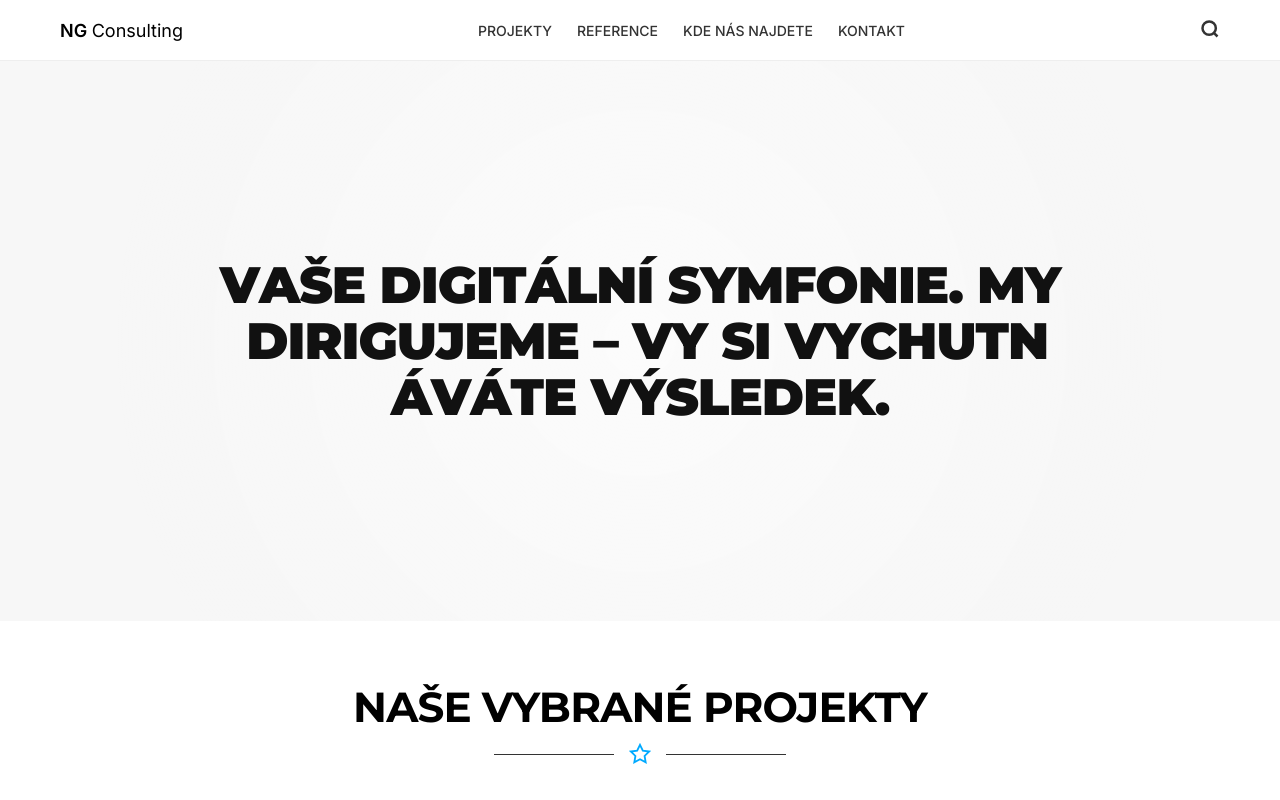
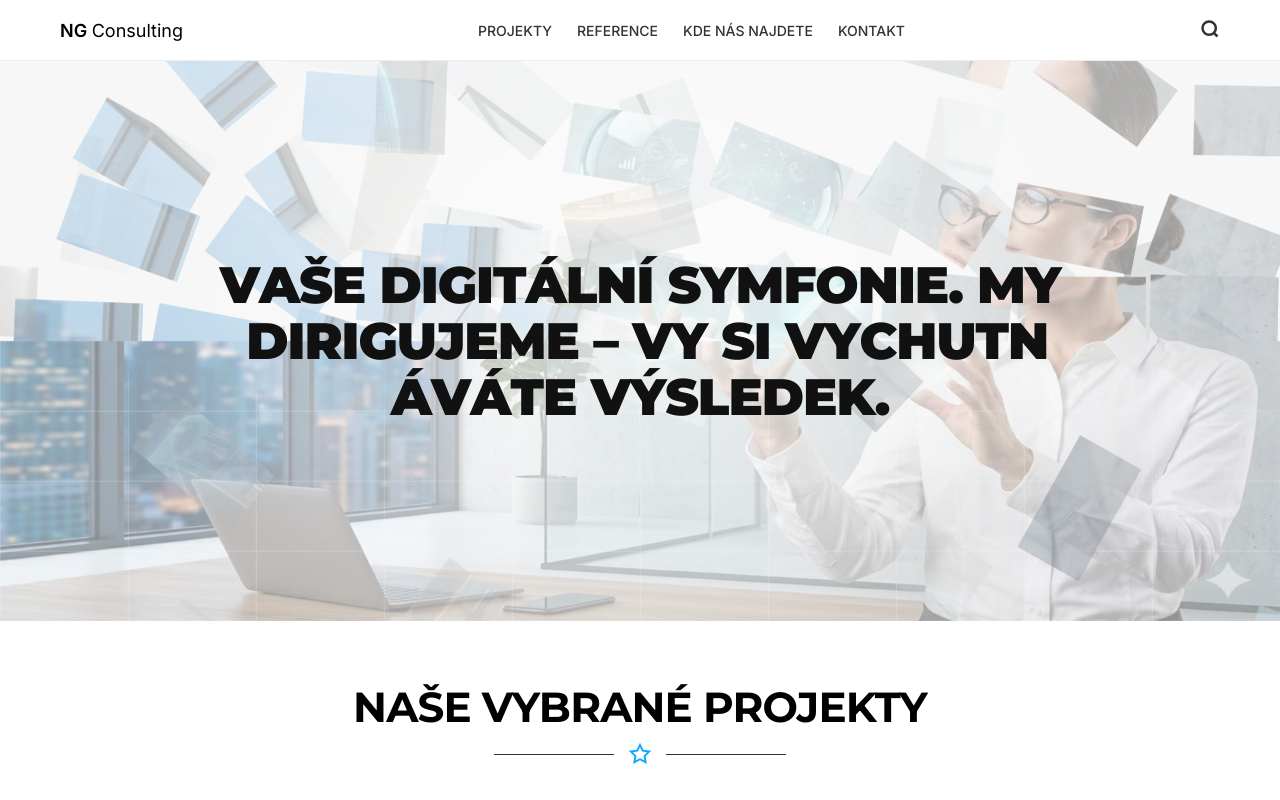
Before and after one commit to ljresetl/ng-hub, a Next.js app: page / in a window 1280 px wide. Shown: the top 800 px of the page. Built offline with nearby package versions, Linux system fonts and the light colour scheme.

Commit message:
Update Foto.tsx

```diff
--- a/src/components/Foto/Foto.tsx
+++ b/src/components/Foto/Foto.tsx
@@ -5,9 +5,7 @@ import { motion, AnimatePresence } from "framer-motion";
 import TextAnimation from "./TextAnimation";
 import styles from "./Foto.module.scss";
 
-// Твої два фото
 const images = ["/1024.avif", "/1024G.avif"];
-
 const COLUMNS = 10;
 const ROWS = 8;
 const HERO_TEXT = "Vaše digitální symfonie. My dirigujeme – vy si vychutnáváte výsledek.";
@@ -18,18 +16,14 @@ const Foto: React.FC = () => {
   const bricksArray = Array.from({ length: COLUMNS * ROWS }, (_, i) => i);
 
   useEffect(() => {
-    // 1. Перша затримка для Google: 4 секунди перше фото стоїть нерухомо
     const initialTimer = setTimeout(() => {
       setIsInitial(false);
       setIndex(1);
     }, 4000);
 
-    // 2. Цикл зміни фото
     const interval = setInterval(() => {
-      // Спочатку "скидаємо" фото (ефект вильоту)
-      // AnimatePresence з mode="wait" автоматично почекає завершення exit анімації
       setIndex((prev) => (prev + 1) % images.length);
-    }, 6000); // Загальний цикл
+    }, 6000);
 
     return () => {
       clearTimeout(initialTimer);
@@ -42,18 +36,17 @@ const Foto: React.FC = () => {
       <div className={styles.container}>
         <div className={styles.houseCanvas}>
 
-          {/* mode="wait" забезпечує, що старе фото повністю зникне,
-              перш ніж почне з'являтися нове. Це створює момент "порожнечі" */}
-          <AnimatePresence mode="wait">
+          {/* Прибираємо mode="wait", щоб нове фото починало збиратися миттєво */}
+          <AnimatePresence>
             <motion.div
               key={index}
               className={styles.bricksWrapper}
-              // Додаємо невелику затримку появи самого контейнера (0.5 сек),
-              // щоб між розльотом і зльотом була пауза
-              initial={{ opacity: 0 }}
+              initial={{ opacity: 1 }}
               animate={{ opacity: 1 }}
               exit={{ opacity: 0 }}
-              transition={{ delay: 0.5 }}
+              // transition для всього контейнера тепер мінімальний,
+              // щоб не було затримки перед стартом кубиків
+              transition={{ duration: 0.5 }}
             >
               {bricksArray.map((i) => {
                 const col = i % COLUMNS;
@@ -81,7 +74,7 @@ const Foto: React.FC = () => {
                       rotate: initialRotate / 2
                     }}
                     transition={{
-                      duration: 1.2, // Трохи швидше складання
+                      duration: 1.5,
                       delay: i * 0.005,
                       ease: [0.22, 1, 0.36, 1],
                     }}
```
